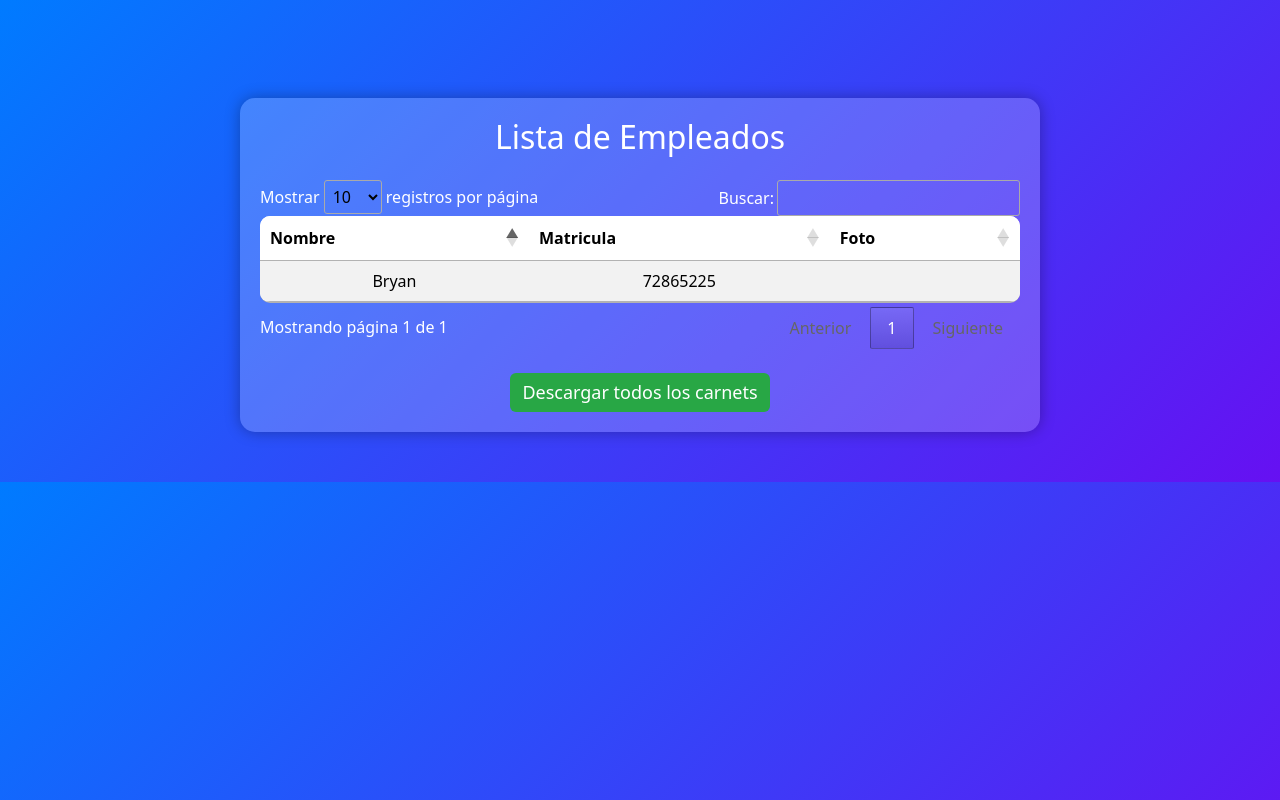
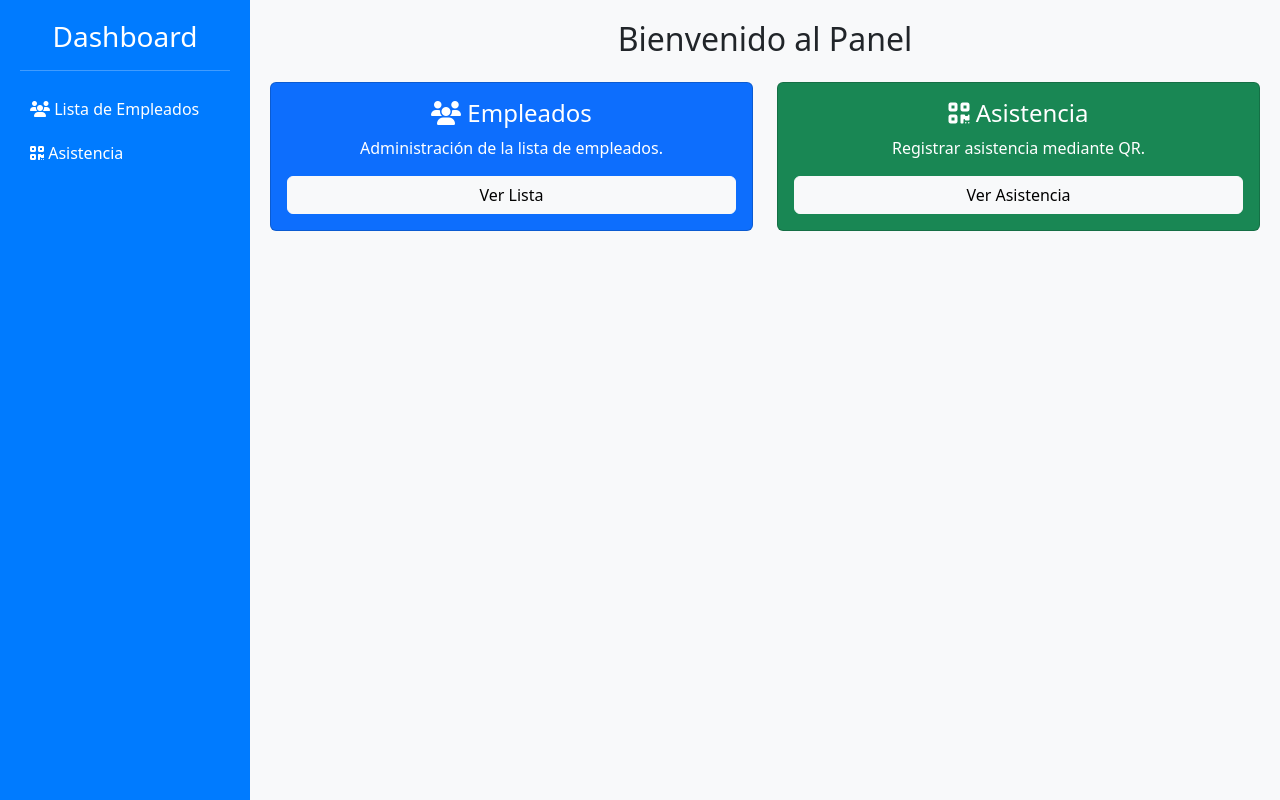
Before and after one commit to bryanvivancos/control-asist, a Django app: page / in a window 1280 px wide. Run offline with Django 5.2, Linux system fonts and the light colour scheme; data comes from the database, SQL or seed files in the repository; some libraries are stand-ins or nearby versions.

Commit message:
fin proyecto curso

```diff
--- /dev/null
+++ b/app_controlasist/core/templates/dashboard.html
@@ -0,0 +1,96 @@
+<!DOCTYPE html>
+<html lang="es">
+    <head>
+        <meta charset="UTF-8">
+        <meta name="viewport" content="width=device-width, initial-scale=1">
+        <title>Dashboard</title>
+        <link rel="stylesheet" href="https://cdn.jsdelivr.net/npm/bootstrap@5.3.0/dist/css/bootstrap.min.css">
+        <link rel="stylesheet" href="https://cdnjs.cloudflare.com/ajax/libs/font-awesome/6.4.2/css/all.min.css">
+        <style>
+            body {
+                display: flex;
+                height: 100vh;
+                overflow: hidden;
+                background: #f8f9fa;
+            }
+            #sidebar {
+                width: 250px;
+                height: 100vh;
+                background: #007bff;
+                color: white;
+                padding: 20px;
+                transition: all 0.3s;
+            }
+            #sidebar a {
+                text-decoration: none;
+                color: white;
+                display: block;
+                padding: 10px;
+                border-radius: 5px;
+            }
+            #sidebar a:hover {
+                background: rgba(255, 255, 255, 0.2);
+            }
+            #content {
+                flex-grow: 1;
+                padding: 20px;
+            }
+            .menu-toggle {
+                display: none;
+            }
+            @media (max-width: 768px) {
+                #sidebar {
+                    width: 0;
+                    overflow: hidden;
+                }
+                .menu-toggle {
+                    display: block;
+                    position: absolute;
+                    top: 10px;
+                    left: 10px;
+                    font-size: 24px;
+                    cursor: pointer;
+                    color: #007bff;
+                }
+            }
+        </style>
+    </head>
+    <body>
+        <div id="sidebar">
+            <h3 class="text-center">Dashboard</h3>
+            <hr>
+            <a href="{% url 'listar_empleados' %}"><i class="fa-solid fa-users"></i> Lista de Empleados</a>
+            <a href="{% url 'registrar_asistencia' %}"><i class="fa-solid fa-qrcode"></i> Asistencia</a>
+        </div>
+        <i class="fa-solid fa-bars menu-toggle" onclick="toggleMenu()"></i>
+
+        <div id="content">
+            <h2 class="text-center">Bienvenido al Panel</h2>
+            <div class="row mt-4">
+                <div class="col-md-6">
+                    <div class="card bg-primary text-white text-center p-3">
+                        <h4><i class="fa-solid fa-users"></i> Empleados</h4>
+                        <p>Administración de la lista de empleados.</p>
+                        <a href="{% url 'listar_empleados' %}" class="btn btn-light">Ver Lista</a>
+                    </div>
+                </div>
+                <div class="col-md-6">
+                    <div class="card bg-success text-white text-center p-3">
+                        <h4><i class="fa-solid fa-qrcode"></i> Asistencia</h4>
+                        <p>Registrar asistencia mediante QR.</p>
+                        <a href="{% url 'registrar_asistencia' %}" class="btn btn-light">Ver Asistencia</a>
+                    </div>
+                </div>
+            </div>
+        </div>
+
+        <script>
+            function toggleMenu() {
+                let sidebar = document.getElementById("sidebar");
+                sidebar.style.width = sidebar.style.width === "250px" ? "0" : "250px";
+            }
+        </script>
+
+
+    </body>
+    </html>
--- a/app_controlasist/core/templates/lista.html
+++ b/app_controlasist/core/templates/lista.html
@@ -78,7 +78,7 @@
             </tbody>
         </table>
         <div class="text-center mt-4">
-            <a href="" class="btn btn-success">Descargar todos los carnets</a>
+            <a href="{% url 'generar_carnets' %}" class="btn btn-success">Descargar todos los carnets</a>
         </div>
     </div>
 
--- a/app_controlasist/core/urls.py
+++ b/app_controlasist/core/urls.py
@@ -1,6 +1,9 @@
 from django.urls import path
-from .views import listar_empleados
+from .views import listar_empleados, generar_carnets, registrar_asistencia, dashboard
 
 urlpatterns = [
-    path('',listar_empleados, name="listar_empleados"),
+    path('listar_empleados',listar_empleados, name="listar_empleados"),
+    path('carnets', generar_carnets, name="generar_carnets"),
+    path('asistencia', registrar_asistencia, name="registrar_asistencia"),
+    path('', dashboard, name="dashboard"),
 ]
--- a/app_controlasist/core/views.py
+++ b/app_controlasist/core/views.py
@@ -1,7 +1,112 @@
 from django.shortcuts import render
 from .models import Empleados, Asistencia
+from django.http import HttpResponse, JsonResponse
+from reportlab.pdfgen import canvas
+from reportlab.lib.pagesizes import mm
+from reportlab.lib.utils import ImageReader
+from reportlab.lib.colors import HexColor
+from io import BytesIO
+from django.utils.timezone import now
+import requests
+
 
 # Create your views here.
 def listar_empleados(request):
     empleados= Empleados.objects.all() #Select * from empleados
     return render(request, 'lista.html', {'empleados': empleados})
+
+LOGO_URL= "https://www.salesianostalca.cl/images/2018/06/09/insignia.png"
+
+SELLO_URL= "https://www.salesianostalca.cl/images/2018/06/09/insignia.png"
+
+def generar_carnets(request):
+    empleados= Empleados.objects.all()
+
+    response= HttpResponse(content_type= 'application/pdf')
+    response['Content-Disposition']= 'attachment; filename="carnets_empleados.pdf"'
+
+    pdf= canvas.Canvas(response,pagesize=(53.98 * mm, 85.6 * mm)) #Tamaño ID-1 en vertical
+
+    #Funcion para obtener imagenes de URL
+    def obtener_imagenes(url):
+        try:
+            response= requests.get(url, stream=True)
+            if response.status_code== 200:
+                return ImageReader(BytesIO(response.content))
+        except:
+            return None
+        return None
+
+    logo_image= obtener_imagenes(LOGO_URL)
+    sello_image= obtener_imagenes(SELLO_URL)
+
+    for empleado in empleados:
+        #Fondo degradado o con textura moderna
+        pdf.setFillColor(HexColor("#1E3A8A"))
+        pdf.rect(0, 0, 53.98 * mm, 85.6 * mm, fill= True, stroke= False)
+        #Borde con efecto de sombre
+        pdf.setFillColor(HexColor("#2563EB"))
+        pdf.rect(3 * mm, 3 * mm, 47.98 * mm, 79.6 * mm, fill= True, stroke= False)
+        #Insertar sello de agua
+        if sello_image:
+            pdf.setFillAlpha(0.1)
+            pdf.drawImage(sello_image, 7 * mm, 35 * mm, width= 40 * mm, height= 40 * mm, mask= 'auto')
+            pdf.setFillAlpha(1)
+
+        #Insertar logo en la parte superior derecha
+        if logo_image:
+            pdf.drawImage(logo_image, 38 * mm, 73 * mm, width= 9 * mm, height= 8 * mm, mask= 'auto')
+
+        #Texto del carnet por mejor jerarquia o mejor nivel
+        #nombre empresa
+        pdf.setFillColorRGB(1, 1, 1)
+        pdf.setFont("Times-Bold", 11)
+        pdf.drawCentredString(26.99 * mm, 75 * mm, "Nombre_Empresa")
+
+        pdf.setFont("Helvetica-Bold", 9)
+        pdf.drawCentredString(26.99 * mm, 69 * mm, f"{empleado.nombre}")
+        pdf.drawCentredString(26.99 * mm, 65 * mm, f"{empleado.codigo}")
+
+        #linea divisora
+        pdf.setStrokeColor(HexColor("#FFFFFF"))
+        pdf.line(5 * mm, 62 * mm, 49 * mm, 62 * mm)
+
+        if empleado.foto:
+            foto_path= empleado.foto.path
+            pdf.drawImage(ImageReader(foto_path), 10 * mm, 23 * mm, width= 34 * mm, height= 34 * mm, mask= "auto")
+
+        if empleado.codigo_barras:
+            codigo_barras_path = empleado.codigo_barras.path
+            pdf.drawImage(ImageReader(codigo_barras_path), 10 * mm, 5 * mm, width= 34 * mm, height= 15 * mm, mask= 'auto')
+
+        pdf.showPage()
+    pdf.save()
+    return response
+
+def registrar_asistencia(request):
+    if request.method == "POST":
+        codigo_barras= request.POST.get("codigo_barras", "").strip()
+
+        try:
+            empleado= Empleados.objects.get(codigo = codigo_barras)
+            Asistencia.objects.create(empleado= empleado, fecha_hora= now())
+
+            foto_url= empleado.foto.url if empleado.foto else "/static/img/default.jpg"
+
+            return JsonResponse({
+                "success": True,
+                "message":f"Asistencia registrada para: {empleado.nombre}",
+                "nombre": empleado.nombre,
+                "foto": foto_url,
+            })
+
+        except Empleados.DoesNotExist:
+            return JsonResponse({
+                "success": False,
+                "message": "Colaborador no encontrado"
+            })
+
+    return render(request, "asistencia.html")
+
+def dashboard(request):
+    return render(request, 'dashboard.html')
```
Also changed, not shown: app_controlasist/core/templates/asistencia.html (added, +103 -0 lines).
